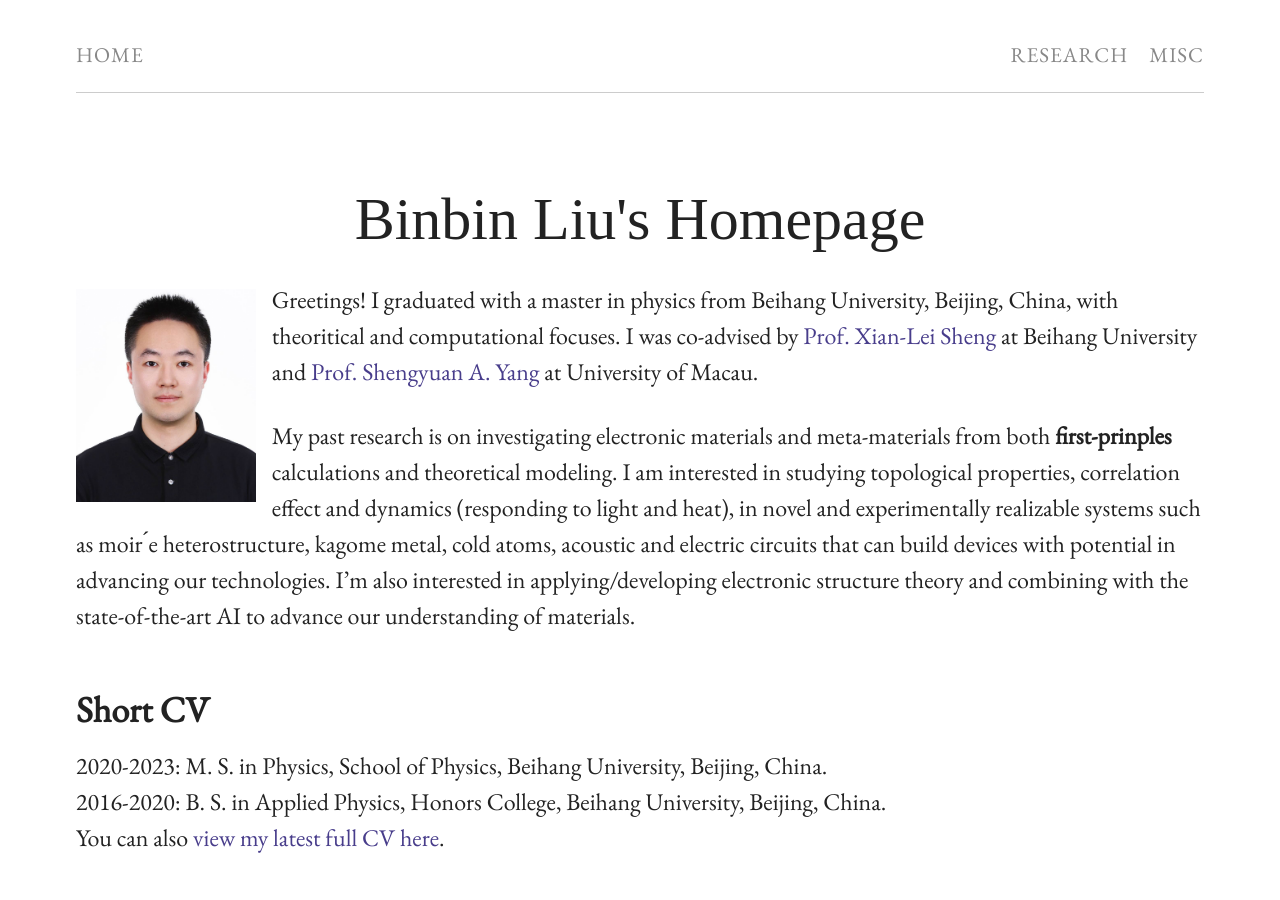
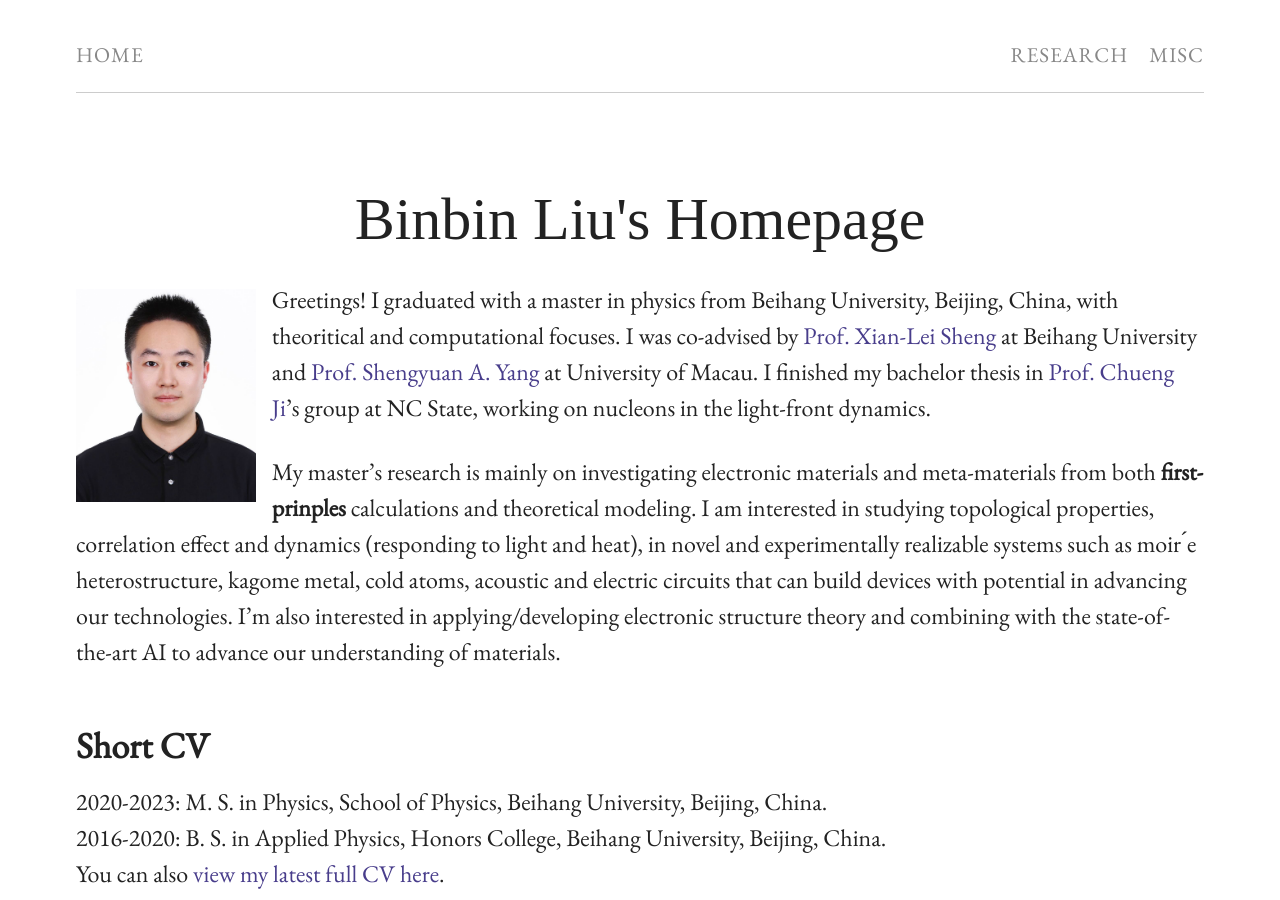
Before and after one commit to LIU-Binbin/LIU-Binbin.github.io, a Jekyll site: the page built from index.md, in a window 1280 px wide and 900 px high. Built offline with Jekyll 4.4.1, drawn with Linux system fonts in a browser that asks for light colours.

Commit message:
add analysis

```diff
--- a/index.md
+++ b/index.md
@@ -3,14 +3,12 @@ layout: page
 title: Binbin Liu's Homepage
 permalink: /
 ---
-
-
 {% include image.html url="assets/images/photo1.jpg" caption="" width="180px"  align="left" %}
 <!--<h1 class="center">Binbin LIU</h1> -->
 
-Greetings! I graduated with a master in physics from Beihang University, Beijing, China, with theoritical and computational focuses. I was co-advised by [Prof. Xian-Lei Sheng](https://scholar.google.com/citations?user=MDetOEgAAAAJ) at Beihang University and [Prof. Shengyuan A. Yang](https://scholar.google.com/citations?user=Q-eIAcIAAAAJ) at University of Macau.
+Greetings! I graduated with a master in physics from Beihang University, Beijing, China, with theoritical and computational focuses. I was co-advised by [Prof. Xian-Lei Sheng](https://scholar.google.com/citations?user=MDetOEgAAAAJ) at Beihang University and [Prof. Shengyuan A. Yang](https://scholar.google.com/citations?user=Q-eIAcIAAAAJ) at University of Macau. I finished my bachelor thesis in [Prof. Chueng Ji](https://inspirehep.net/authors/1004349)'s group at NC State, working on nucleons in the light-front dynamics.
 
-My past research is on investigating electronic materials and meta-materials from both **first-prinples** calculations and theoretical modeling. I am interested in studying topological properties, correlation effect and dynamics (responding to light and heat), in novel and experimentally realizable systems such as moir ́e heterostructure, kagome metal, cold atoms, acoustic and electric circuits that can build devices with potential in advancing our technologies. I'm also interested in applying/developing electronic structure theory and combining with the state-of-the-art AI to advance our understanding of materials.
+My master's research is mainly on investigating electronic materials and meta-materials from both **first-prinples** calculations and theoretical modeling. I am interested in studying topological properties, correlation effect and dynamics (responding to light and heat), in novel and experimentally realizable systems such as moir ́e heterostructure, kagome metal, cold atoms, acoustic and electric circuits that can build devices with potential in advancing our technologies. I'm also interested in applying/developing electronic structure theory and combining with the state-of-the-art AI to advance our understanding of materials.
 
 ## Short CV
 2020-2023: M. S. in Physics, School of Physics, Beihang University, Beijing, China. <br />
```
Also changed, not shown: _layouts/default.html (+9 -0 lines), 7 other files.
